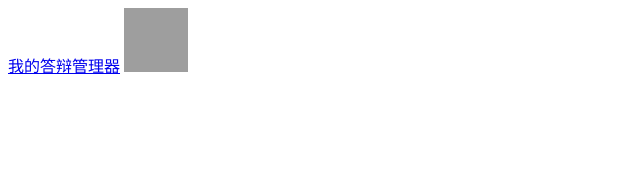
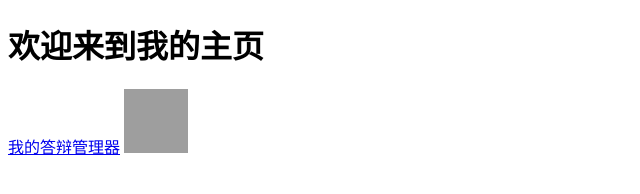
Before and after one commit to huangzherui/huangzherui.github.io, a plain HTML site: page index.html in a window 1280 px wide. Shown: the whole page, without its empty margins (0-640 px from the left). Drawn offline with Linux system fonts and the light colour scheme; grey boxes are pictures that could not be loaded.

Commit message:
Add files via upload

```diff
--- a/index.html
+++ b/index.html
@@ -5,7 +5,7 @@
 <title>小黄的github.io</title>
 </head>
 <body>
-
+<h1>欢迎来到我的主页</h1>
 <a href="https://huangzherui.github.io/答辩管理器.exe">我的答辩管理器</a>
 <img src="https://raw.githubusercontent.com/huangzherui/huangzherui.github.io/images/png.png" width="64" height="64" />
 
```
